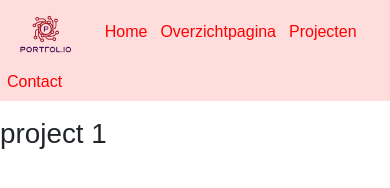
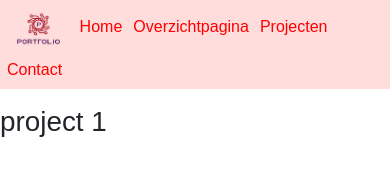
Before and after one commit to Sander-deRooij/portfol.io, a plain HTML site: page projecten/project 1.html in a window 390 px wide. Drawn offline with nearby package versions, Linux system fonts and the light colour scheme.

Commit message:
Update style.css

```diff
--- a/projecten/style.css
+++ b/projecten/style.css
@@ -80,6 +80,10 @@ body {
 @media (max-width: 800px) {
   .navbar {
     padding: 2px;
-    gap: 3px;
+    gap: 1px;
+  }
+  .logo img {
+    height: 50px;
+    margin-right: 1px;
   }
 }
```
